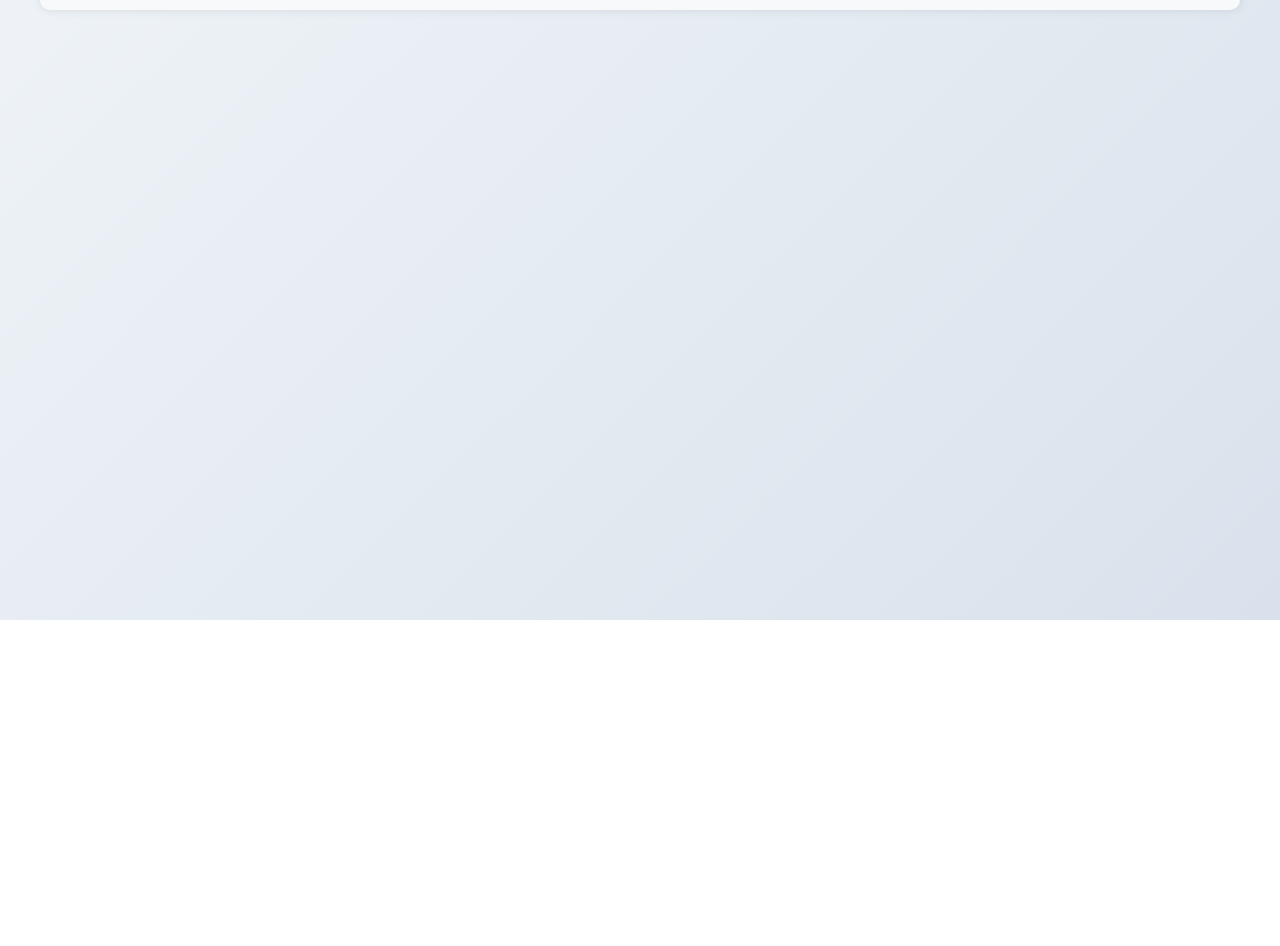
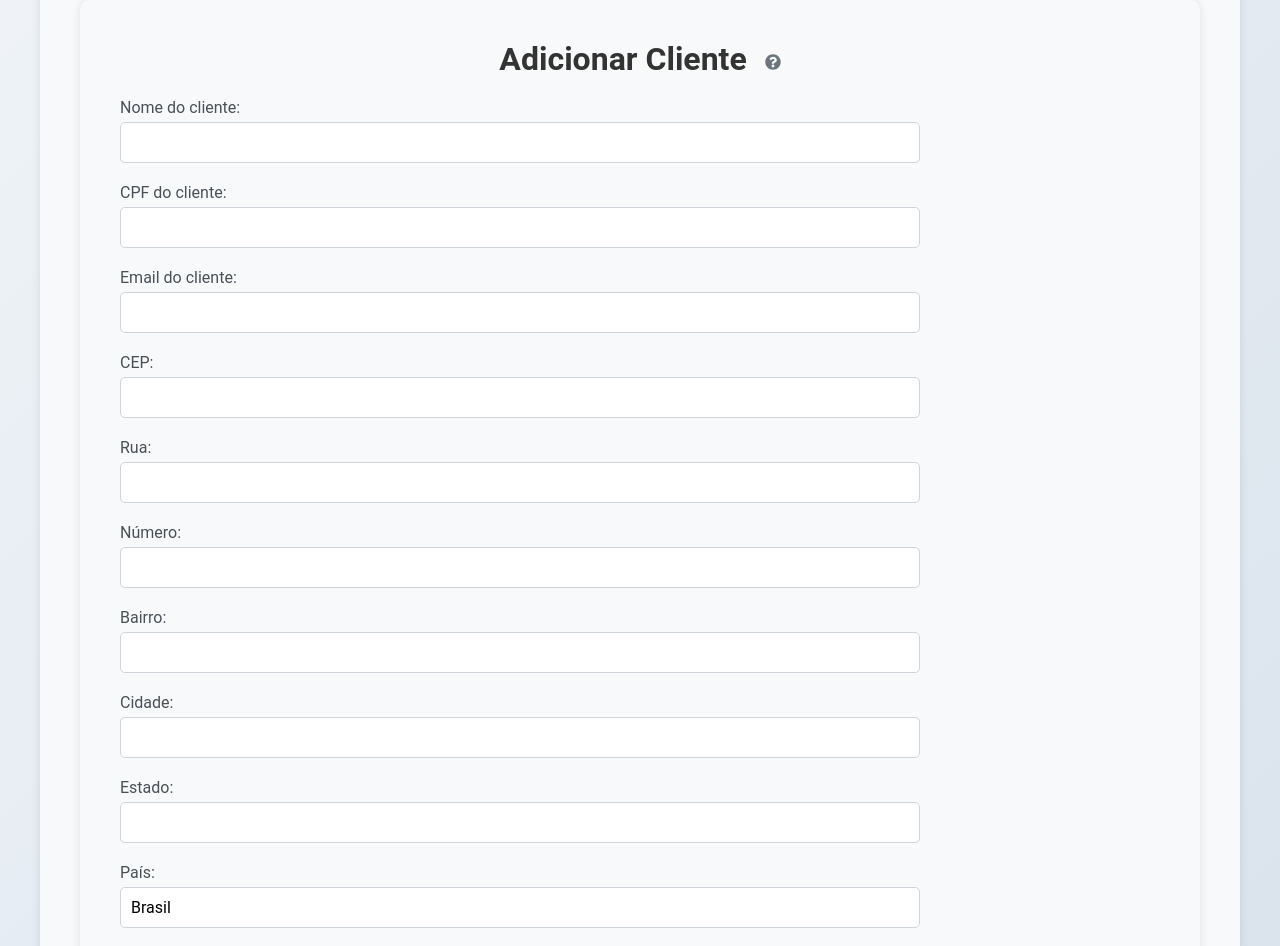
Before and after one commit to JulioCAC/gerenciador-de-produtos, a React (Vite) app in the folder gerenciador_de_produtos/: page /add-clientes in a window 1280 px wide. Shown: the part 180-1126 px from the top of the page. Before the commit the page ends 800 px from the top, so only its background shows below. Built offline with nearby package versions, Linux system fonts and the light colour scheme.

Commit message:
Ajuste no Form de forncecdor e a criacao do form de cliente

```diff
--- a/gerenciador_de_produtos/src/App.jsx
+++ b/gerenciador_de_produtos/src/App.jsx
@@ -7,6 +7,7 @@ import FornecedorForm from './pages/fornecedor/FornecedorForm'
 import ProdutoList from './pages/produto/ProdutoList'
 import ProdutoForm from './pages/produto/ProdutoForm'
 import Inicio from './pages/Inicio'
+import ClienteForm from './pages/cliente/ClienteForm'
 const App = () => {
   return (
     <BrowserRouter>
@@ -21,6 +22,7 @@ const App = () => {
         <Route path="/listar-produtos" element={<ProdutoList />} />
         <Route path="/add-produtos" element={<ProdutoForm />} />
         <Route path="edit-produtos/:id" element={<ProdutoForm/>}/>
+        <Route path="/add-clientes" element={<ClienteForm/>}/>
       </Routes>
     </div>
 
--- /dev/null
+++ b/gerenciador_de_produtos/src/pages/cliente/ClienteForm.jsx
@@ -0,0 +1,264 @@
+import React, { useState, useEffect } from 'react'
+import { useNavigate, useParams } from 'react-router-dom'
+import axios from '../../api'
+import InputMask from 'react-input-mask'
+import Modal from 'react-modal'
+import { FaCheckCircle, FaQuestionCircle } from 'react-icons/fa'
+
+Modal.setAppElement('#root')
+
+const ClienteForm = () => {
+  const [cliente, setCliente] = useState({
+    nome: '',
+    cpf: '',
+    email: '',
+    cep: '',
+    rua: '',
+    numero: '',
+    bairro: '',
+    cidade: '',
+    estado: '',
+    pais: 'Brasil',
+  })
+  const [modalAberto, setModalAberto] = useState(false)
+  const [tooltipAberto, setTooltipAberto] = useState(false)
+  const navigate = useNavigate()
+  const { id } = useParams()
+
+  useEffect(() => {
+    if (id) {
+      axios.get(`/clientes/${id}`)
+        .then(response => {
+          setCliente(response.data)
+        })
+        .catch(error => console.error("Ocorreu um erro: ", error))
+    }
+  }, [id])
+
+  const handleSubmit = (event) => {
+    event.preventDefault()
+
+    if (id) {
+      axios.put(`/clientes/${id}`, cliente)
+        .then(() => {
+          setModalAberto(true)
+        })
+        .catch(error => console.error("Ocorreu um erro: ", error))
+    } else {
+      axios.post('/clientes', cliente)
+        .then(() => {
+          setModalAberto(true)
+        })
+        .catch(error => console.error("Ocorreu um erro: ", error))
+    }
+  }
+
+  const fecharModal = () => {
+    setModalAberto(false)
+    navigate("/listar-clientes")
+  }
+
+  const adicionarOutroCliente = () => {
+    setModalAberto(false)
+    setCliente({
+      nome: '',
+      cpf: '',
+      email: '',
+      cep: '',
+      rua: '',
+      numero: '',
+      bairro: '',
+      cidade: '',
+      estado: '',
+      pais: 'Brasil',
+    })
+  }
+
+  const toggleTooltip = () => {
+    setTooltipAberto(!tooltipAberto)
+  }
+
+  const handleCepChange = (e) => {
+    const cep = e.target.value.replace(/\D/g, '')
+    setCliente({ ...cliente, cep: e.target.value })
+
+    if (cep.length === 8) {
+      axios.get(`https://viacep.com.br/ws/${cep}/json/`)
+        .then(response => {
+          if (!response.data.erro) {
+            setCliente(prevCliente => ({
+              ...prevCliente,
+              rua: response.data.logradouro,
+              bairro: response.data.bairro,
+              cidade: response.data.localidade,
+              estado: response.data.uf
+            }))
+          }
+        })
+        .catch(error => console.error("Erro ao buscar CEP: ", error))
+    }
+  }
+
+  return (
+    <div className="form-container">
+      <h2 style={{ position: 'relative' }}>
+        {id ? 'Editar Cliente' : 'Adicionar Cliente'}{' '}
+        <FaQuestionCircle
+          className="tooltip-icon"
+          onClick={toggleTooltip}
+        />
+        {tooltipAberto && (
+          <div className="tooltip">
+            {id
+              ? 'Nesta tela, você pode editar as informações de um cliente existente.'
+              : 'Nesta tela, você pode adicionar um novo cliente ao sistema.'
+            }
+          </div>
+        )}
+      </h2>
+      <form onSubmit={handleSubmit} className="fornecedor-form">
+        <div className="form-group">
+          <label htmlFor="nome">Nome do cliente:</label>
+          <input
+            type="text"
+            className="form-control"
+            id="nome"
+            name="nome"
+            value={cliente.nome}
+            onChange={e => setCliente({ ...cliente, nome: e.target.value })}
+            required
+          />
+        </div>
+        <div className="form-group">
+          <label htmlFor="cpf">CPF do cliente:</label>
+          <InputMask
+            mask="999.999.999-99"
+            className="form-control"
+            id="cpf"
+            name="cpf"
+            value={cliente.cpf}
+            onChange={e => setCliente({ ...cliente, cpf: e.target.value })}
+            required
+          />
+        </div>
+        <div className="form-group">
+          <label htmlFor="email">Email do cliente:</label>
+          <input
+            type="email"
+            className="form-control"
+            id="email"
+            name="email"
+            pattern="[a-z0-9._%+-]+@[a-z0-9.-]+\.[a-z]{2,}$"
+            title="Digite um email válido"
+            value={cliente.email}
+            onChange={e => setCliente({ ...cliente, email: e.target.value })}
+            required
+          />
+        </div>
+        <div className="form-group">
+          <label htmlFor="cep">CEP:</label>
+          <InputMask
+            mask="99999-999"
+            className="form-control"
+            id="cep"
+            name="cep"
+            value={cliente.cep}
+            onChange={handleCepChange}
+            required
+          />
+        </div>
+        <div className="form-group">
+          <label htmlFor="rua">Rua:</label>
+          <input
+            type="text"
+            className="form-control"
+            id="rua"
+            name="rua"
+            value={cliente.rua}
+            onChange={e => setCliente({ ...cliente, rua: e.target.value })}
+            required
+          />
+        </div>
+        <div className="form-group">
+          <label htmlFor="numero">Número:</label>
+          <input
+            type="text"
+            className="form-control"
+            id="numero"
+            name="numero"
+            value={cliente.numero}
+            onChange={e => setCliente({ ...cliente, numero: e.target.value })}
+            required
+          />
+        </div>
+        <div className="form-group">
+          <label htmlFor="bairro">Bairro:</label>
+          <input
+            type="text"
+            className="form-control"
+            id="bairro"
+            name="bairro"
+            value={cliente.bairro}
+            onChange={e => setCliente({ ...cliente, bairro: e.target.value })}
+            required
+          />
+        </div>
+        <div className="form-group">
+          <label htmlFor="cidade">Cidade:</label>
+          <input
+            type="text"
+            className="form-control"
+            id="cidade"
+            name="cidade"
+            value={cliente.cidade}
+            onChange={e => setCliente({ ...cliente, cidade: e.target.value })}
+            required
+          />
+        </div>
+        <div className="form-group">
+          <label htmlFor="estado">Estado:</label>
+          <input
+            type="text"
+            className="form-control"
+            id="estado"
+            name="estado"
+            value={cliente.estado}
+            onChange={e => setCliente({ ...cliente, estado: e.target.value })}
+            required
+          />
+        </div>
+        <div className="form-group">
+          <label htmlFor="pais">País:</label>
+          <input
+            type="text"
+            className="form-control"
+            id="pais"
+            name="pais"
+            value={cliente.pais}
+            onChange={e => setCliente({ ...cliente, pais: e.target.value })}
+            required
+          />
+        </div>
+        <button type="submit" className="btn-success">{id ? 'Salvar' : 'Adicionar'}</button>
+      </form>
+
+      <Modal
+        isOpen={modalAberto}
+        onRequestClose={fecharModal}
+        className="modal"
+        overlayClassName="overlay"
+      >
+        <div className="modal-content">
+          <FaCheckCircle className="icon" />
+          <h2>{id ? 'Cliente atualizado com sucesso!' : 'Cliente adicionado com sucesso!'}</h2>
+          <div className="modal-buttons">
+            <button onClick={fecharModal} className="btn-success">Fechar</button>
+            {!id && <button onClick={adicionarOutroCliente} className="btn-secondary">Adicionar outro cliente</button>}
+          </div>
+        </div>
+      </Modal>
+    </div>
+  )
+}
+
+export default ClienteForm
--- a/gerenciador_de_produtos/src/pages/fornecedor/FornecedorForm.jsx
+++ b/gerenciador_de_produtos/src/pages/fornecedor/FornecedorForm.jsx
@@ -59,7 +59,7 @@ const FornecedorForm = () => {
     setFornecedor({ nome: "", cnpj: "", email: "" });
   };
   return (
-    <div className="form-conteiner">
+    <div className="form-container">
       <h2 style={{ position: "relative" }}>
         {id ? "Editar Fornecedor" : "Adicionar Fornecedor"}
         <FaQuestionCircle className="tooltip-icon" onClick={toggleTooltip} />
```
Also changed, not shown: gerenciador_de_produtos/src/pages/cliente/ClienteList.jsx (added, +9 -0 lines).
